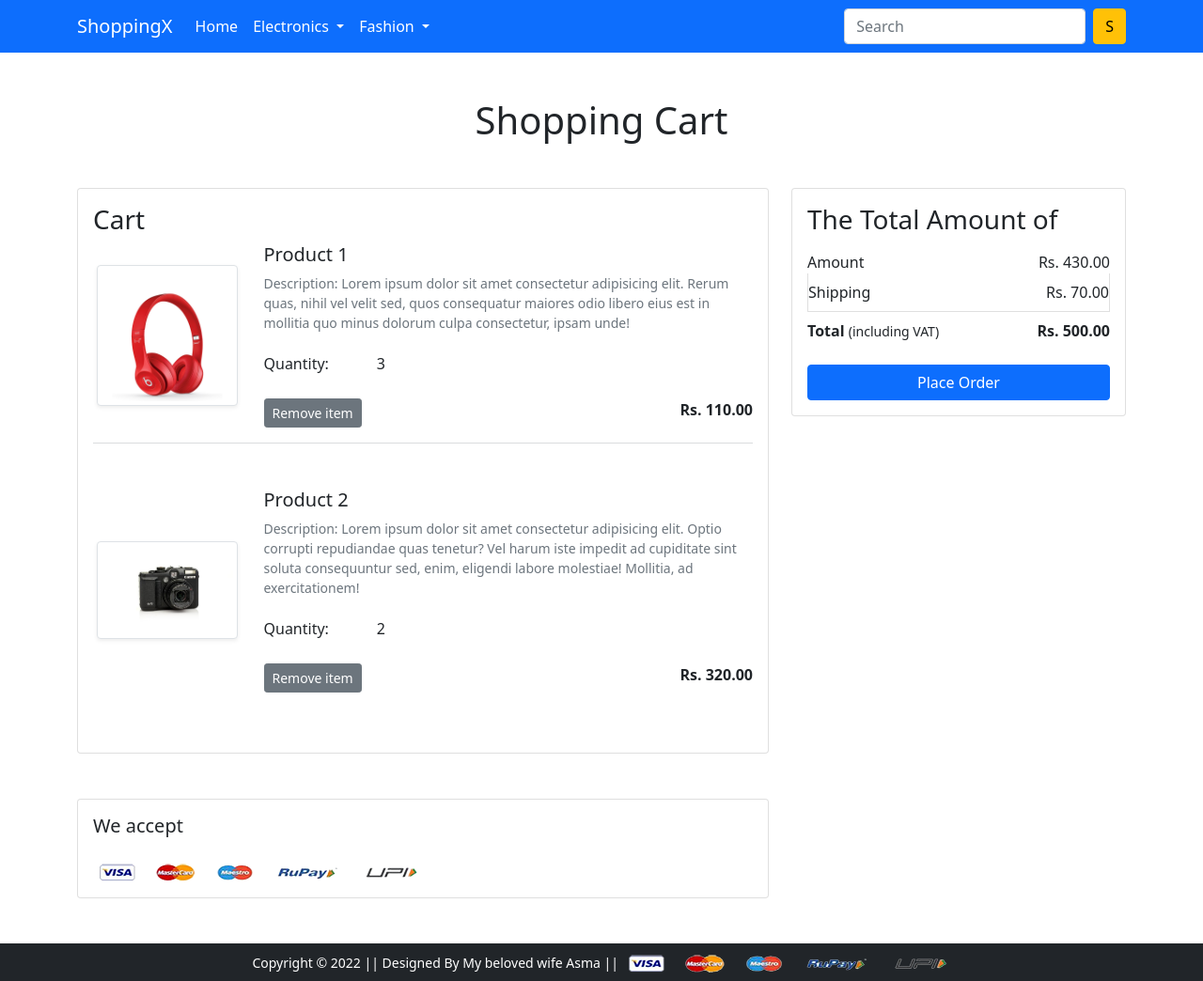
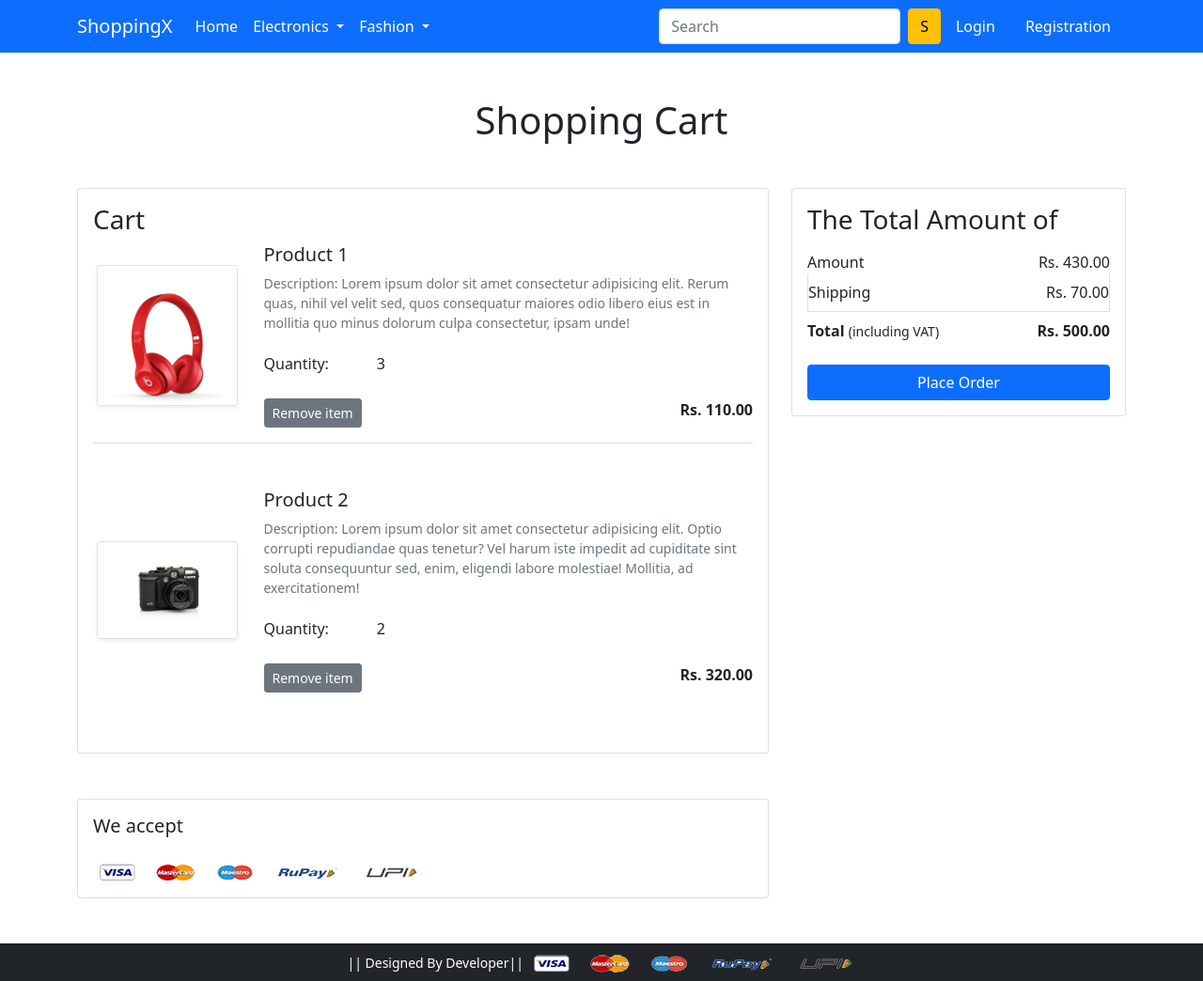
Before and after one commit to Hacnine/Projects, a Django app: page /cart/ in a window 1280 px wide. Shown: the whole page at 94% size. Run offline with Django 3.2, Linux system fonts and the light colour scheme; some libraries are stand-ins or nearby versions; some web fonts are replaced.

Commit message:
'Ur Shop'

```diff
--- a/Ushop/app/templates/app/base.html
+++ b/Ushop/app/templates/app/base.html
@@ -73,12 +73,16 @@
             <li class="nav-item mx-2">
              <a href="{% url 'add-to-cart' %}" class="nav-link text-white"><span class="badge bg-danger">4</span> Cart </a>
             </li>
+
+              {% else %}
+
             <li class="nav-item mx-2">
              <a href="{% url 'login' %}" class="nav-link text-white">Login</a>
             </li>
             <li class="nav-item mx-2">
              <a href="{% url 'customerregistration' %}" class="nav-link text-white">Registration</a>
             </li>
+
               {% endif %}
           </ul>
          </div>
@@ -91,7 +95,7 @@
 
     <!-- Start Footer -->
     <footer class="container-fluid bg-dark text-center p-2 mt-5">
-        <small class="text-white">Copyright &copy; 2022 || Designed By My beloved wife Asma || </small>
+        <small class="text-white"> || Designed By  Developer|| </small>
         <img src="{% static 'app/images/payment.png' %}" alt="" srcset="" class="img-fluid" height="2px">
     </footer> <!-- End Footer -->
 
--- a/Ushop/app/urls.py
+++ b/Ushop/app/urls.py
@@ -17,7 +17,7 @@ urlpatterns = [
     path('mobile/<slug:data>', views.mobile, name='mobiledata'),
     path('login/', auth_view.LoginView.as_view(template_name='app/login.html',
                                                authentication_form=LoginForm), name='login'),
-    path('logout/', auth_view.LogoutView.as_view(), name='logout'),
+    path('logout/', auth_view.LogoutView.as_view(next_page='login'), name='logout'),
     # path('registration/', views.customerregistration, name='customerregistration'),
     path('registration/', views.CustomerRegistrationView.as_view(), name='customerregistration'),
     path('checkout/', views.checkout, name='checkout'),
```
Also changed, not shown: Ushop/db.sqlite3.
